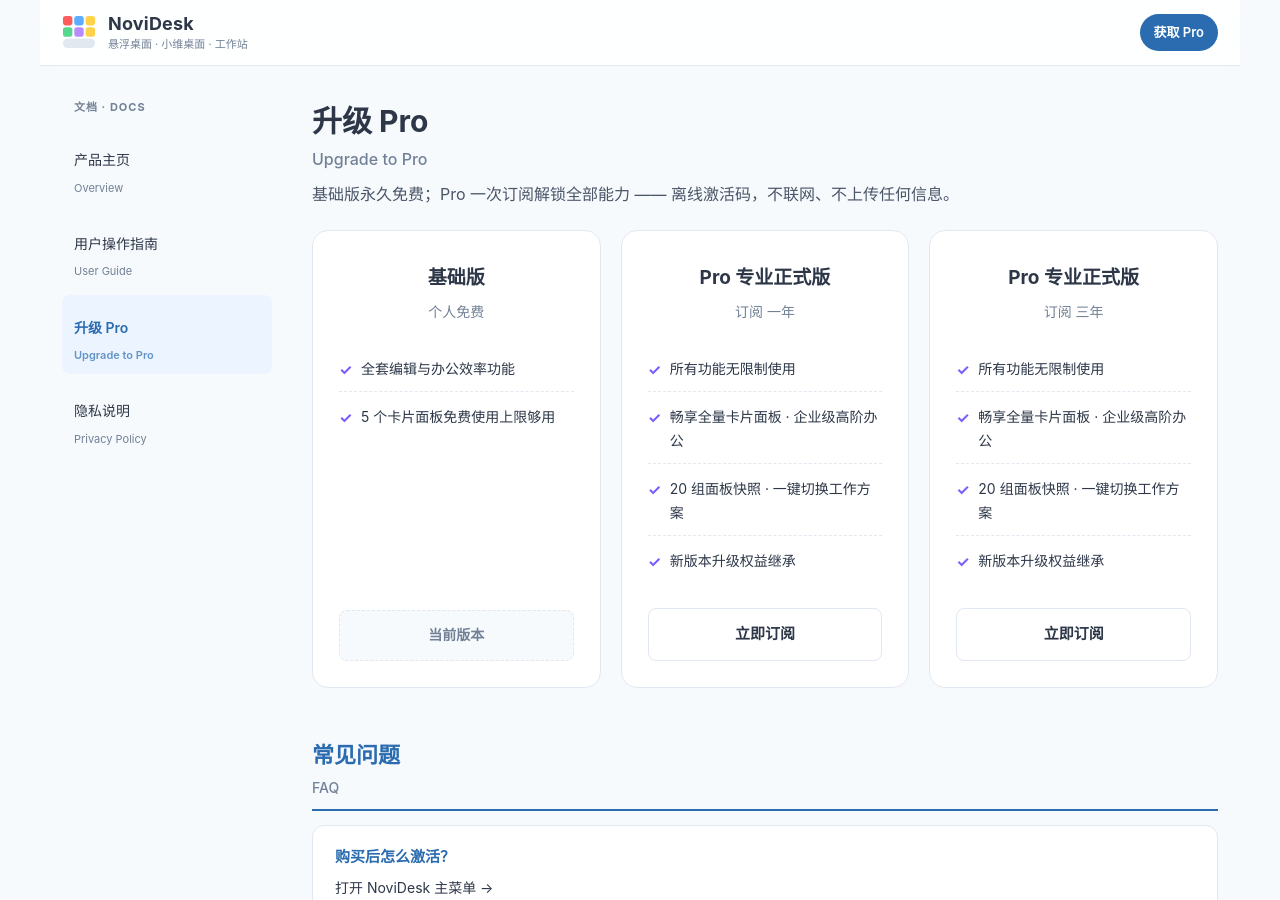
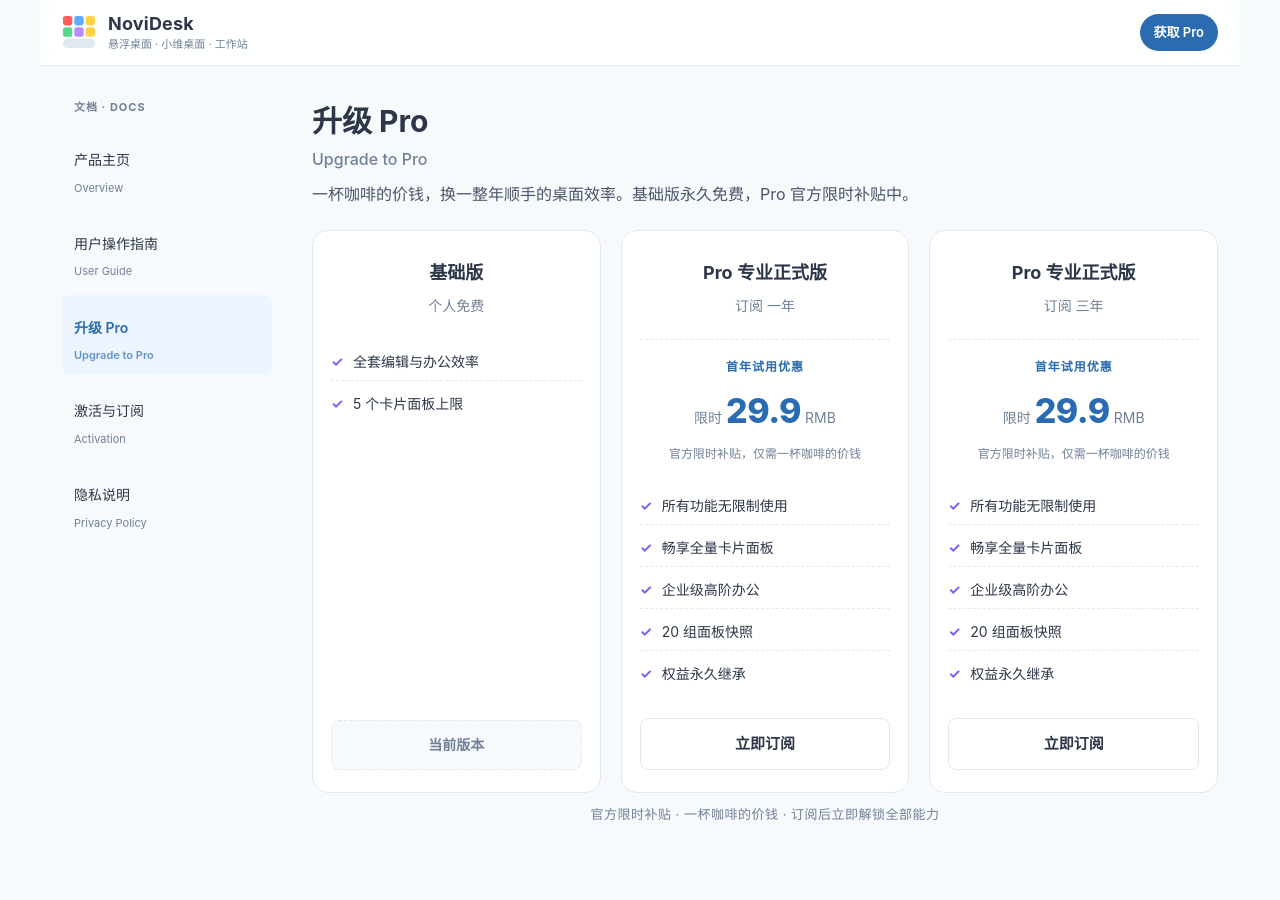
Before and after one commit to tech-littlesoft/NoviDesk, a Jekyll site: the page built from buy.md, in a window 1280 px wide and 900 px high. Built offline with Jekyll 4.4.1, drawn with Linux system fonts in a browser that asks for light colours; some of the changed text lies outside the part shown.

Commit message:
buy 页改为纯转化页：移除 FAQ，卡片加入限时价格块
- buy.md 移除「常见问题」整节，只保留价值主张 + 三张卡片 + 一条转化收尾语
- 卡片内新增限时价格块（虚线分隔空开一行）：
  首年试用优惠 / 限时 29.9 RMB / 官方限时补贴，仅需一杯咖啡的价钱
- 打勾改为 flex 左靠齐（✓ 固定 14px + gap 8px），文案拆短避免换行
- 卡片左右内边距 26px→18px，给文字更多横向空间
- 激活流程与订阅 FAQ 迁至新建的 activate.md（/activate/），加入侧栏导航
- guide.md 中「离线激活 Pro」的链接由 /buy/ 改指向 /activate/
- 深色模式下价格文字改用 #7fb3e8 保证可读

```diff
--- a/_includes/sidebar.html
+++ b/_includes/sidebar.html
@@ -20,6 +20,12 @@
       </a>
     </li>
     <li>
+      <a href="{{ '/activate/' | relative_url }}" class="{% if page.url contains '/activate' %}active{% endif %}">
+        <span class="zh">激活与订阅</span>
+        <span class="en">Activation</span>
+      </a>
+    </li>
+    <li>
       <a href="{{ '/privacy/' | relative_url }}" class="{% if page.url contains '/privacy' %}active{% endif %}">
         <span class="zh">隐私说明</span>
         <span class="en">Privacy Policy</span>
--- /dev/null
+++ b/activate.md
@@ -0,0 +1,61 @@
+---
+layout: default
+title: 激活与订阅说明 · Activation
+permalink: /activate/
+toc: true
+---
+
+# 激活与订阅说明 <span class="en">Activation &amp; Subscription</span>
+
+<p class="lead">已经订阅 Pro？这里说明如何用激活码解锁，以及换机、续费、升级套餐的处理方式。</p>
+
+<p class="zh">还没订阅？前往 <a href="{{ '/buy/' | relative_url }}">升级 Pro</a> 查看当前优惠。</p>
+
+## 购买后如何激活 <span class="en">How to Activate</span>
+
+<p class="zh">完成付款后你会收到一串<b>离线激活码</b>（一机一码）。整个流程只有三步：</p>
+<p class="en">After payment you'll receive an <b>offline activation code</b> (one per device). Three steps:</p>
+
+<ul class="faq">
+  <li>
+    <b>复制设备 ID</b>
+    <p>打开 NoviDesk 主菜单 → <b>升级 Pro</b>，点「本设备 ID」右侧的 <span class="kbd">复制</span> 按钮。下单时把设备 ID 填到订单备注。</p>
+  </li>
+  <li>
+    <b>粘贴激活码</b>
+    <p>收到激活码后回到升级页，粘贴到「输入激活码」文本框，自动校验、立即解锁 Pro，无需重启。</p>
+  </li>
+  <li>
+    <b>完成</b>
+    <p>卡片面板、快照、高阶办公能力全部开放。激活状态保存在本机，重装系统后按同样步骤重新激活即可。</p>
+  </li>
+</ul>
+
+## 常见问题 <span class="en">FAQ</span>
+
+<ul class="faq">
+  <li>
+    <b>能换机器吗？</b>
+    <p>可以。每台机器的激活码独立；旧机器卸载后，新机器重新激活即可。同一激活码不可同时在多台机器使用。</p>
+  </li>
+  <li>
+    <b>激活码会过期吗？</b>
+    <p>激活码永久绑定本机，订阅有效期内持续保持 Pro 状态；到期后更新激活码即可继续使用。</p>
+  </li>
+  <li>
+    <b>激活需要联网吗？</b>
+    <p>不需要。校验完全离线完成，不连接任何服务器、不上传硬件信息，授权状态仅保存在本机 <code>%AppData%\NoviDesk\license.dat</code>。</p>
+  </li>
+  <li>
+    <b>订阅期间能升级到三年套餐吗？</b>
+    <p>可以。通过购买页或升级页联系客服，按差价补足，新激活码自动继承剩余有效期。</p>
+  </li>
+  <li>
+    <b>订阅到期后 Pro 还能用吗？</b>
+    <p>订阅期内解锁的 Pro 功能版本会「权益继承」到本机，已保存的面板快照与升级权永久保留；想使用下一版 Pro 需续费。</p>
+  </li>
+  <li>
+    <b>想先试用再决定？</b>
+    <p>应用内提供限时试用入口，欢迎先体验再订阅。</p>
+  </li>
+</ul>
--- a/assets/css/style.css
+++ b/assets/css/style.css
@@ -143,26 +143,32 @@ body.wide-page .site-footer { max-width:1200px; }
 
 /* ===== Buy page: pricing cards ===== */
 .pricing-grid { display:grid; grid-template-columns:repeat(3,1fr); gap:20px; margin:22px 0 10px; }
-.pricing-card { position:relative; padding:30px 26px 26px; border:1px solid var(--line); border-radius:16px; background:var(--card); display:flex; flex-direction:column; text-align:center; transition:transform .18s, box-shadow .18s, border-color .18s; }
+.pricing-card { position:relative; padding:26px 18px 22px; border:1px solid var(--line); border-radius:16px; background:var(--card); display:flex; flex-direction:column; text-align:center; transition:transform .18s, box-shadow .18s, border-color .18s; }
 .pricing-card:hover,
 .pricing-card:focus-within { transform:translateY(-3px); border-color:var(--brand); box-shadow:0 6px 26px rgba(43,108,176,0.14); }
-.pricing-card h3 { margin:0 0 6px; font-size:19px; color:var(--ink); font-weight:700; }
+.pricing-card h3 { margin:0 0 6px; font-size:18px; color:var(--ink); font-weight:700; }
 .pricing-card .period { margin:0 0 20px; font-size:14px; color:var(--muted); }
+.pricing-card .price { margin:0 0 20px; padding-top:16px; border-top:1px dashed var(--line); }
+.pricing-card .price-tag { display:block; font-size:12px; font-weight:700; letter-spacing:1px; color:var(--brand); }
+.pricing-card .price-num { display:block; margin-top:4px; font-size:14px; color:var(--muted); }
+.pricing-card .price-num b { font-size:34px; font-weight:800; color:var(--brand); letter-spacing:-.5px; }
+.pricing-card .price-note { display:block; margin-top:4px; font-size:12px; color:var(--muted); line-height:1.6; }
 .pricing-card .features { list-style:none; padding:0; margin:0 0 22px; font-size:14px; color:var(--ink); text-align:left; flex:1; }
-.pricing-card .features li { padding:9px 0; border-bottom:1px dashed var(--line); position:relative; padding-left:22px; }
+.pricing-card .features li { display:flex; align-items:flex-start; gap:8px; padding:8px 0; border-bottom:1px dashed var(--line); line-height:1.5; }
 .pricing-card .features li:last-child { border-bottom:none; }
-.pricing-card .features li::before { content:"✓"; position:absolute; left:0; top:9px; color:#7c5cff; font-weight:700; font-size:15px; }
+.pricing-card .features li::before { content:"✓"; flex:0 0 14px; color:#7c5cff; font-weight:700; font-size:14px; }
 .pricing-card .btn { display:block; padding:12px 26px; border-radius:8px; background:#fff; color:var(--ink); font-size:15px; font-weight:700; border:1px solid var(--line); margin-top:auto; text-decoration:none; cursor:pointer; transition:background .15s, color .15s, border-color .15s; }
 .pricing-card:hover .btn,
 .pricing-card:focus-within .btn { background:var(--brand); color:#fff; border-color:var(--brand); }
 .pricing-card .btn:hover { background:var(--brand-strong); border-color:var(--brand-strong); }
 .pricing-card .btn-current { display:block; padding:12px 22px; border-radius:8px; background:var(--bg); color:var(--muted); font-size:14px; font-weight:600; border:1px dashed var(--line); margin-top:auto; }
+.cta-note { margin:4px 0 0; text-align:center; font-size:13px; color:var(--muted); letter-spacing:.5px; }
 
 @media (max-width:760px){
   .pricing-grid { grid-template-columns:1fr; gap:14px; }
 }
 
-/* ===== FAQ (buy page) ===== */
+/* ===== FAQ cards (activate page) ===== */
 .faq { list-style:none; padding:0; margin:14px 0 0; }
 .faq > li { padding:18px 22px; margin:12px 0; background:var(--card); border:1px solid var(--line); border-radius:12px; }
 .faq > li b { display:block; margin-bottom:6px; color:var(--brand); font-size:15px; }
@@ -174,6 +180,10 @@ body.wide-page .site-footer { max-width:1200px; }
   .pricing-card .btn { background:#1a1a1a; color:var(--ink); border-color:var(--line); }
   .pricing-card:hover .btn,
   .pricing-card:focus-within .btn { background:var(--brand); color:#fff; border-color:var(--brand); }
-  .pricing-card .features li { border-bottom-color:#333; }
+  .pricing-card .price-tag,
+  .pricing-card .price-num b { color:#7fb3e8; }
+  .pricing-card .price,
+  .pricing-card .features li { border-color:#333; }
+  .cta-note { color:var(--ink); }
   .faq > li { background:#1a1a1a; }
 }
--- a/buy.md
+++ b/buy.md
@@ -7,15 +7,15 @@ wide: true
 
 # 升级 Pro <span class="en">Upgrade to Pro</span>
 
-<p class="lead">基础版永久免费；Pro 一次订阅解锁全部能力 —— 离线激活码，不联网、不上传任何信息。</p>
+<p class="lead">一杯咖啡的价钱，换一整年顺手的桌面效率。基础版永久免费，Pro 官方限时补贴中。</p>
 
 <div class="pricing-grid">
   <div class="pricing-card">
     <h3>基础版</h3>
     <p class="period">个人免费</p>
     <ul class="features">
-      <li>全套编辑与办公效率功能</li>
-      <li>5 个卡片面板免费使用上限够用</li>
+      <li>全套编辑与办公效率</li>
+      <li>5 个卡片面板上限</li>
     </ul>
     <span class="btn-current">当前版本</span>
   </div>
@@ -23,11 +23,19 @@ wide: true
   <div class="pricing-card">
     <h3>Pro 专业正式版</h3>
     <p class="period">订阅 一年</p>
+
+    <div class="price">
+      <span class="price-tag">首年试用优惠</span>
+      <span class="price-num">限时 <b>29.9</b> RMB</span>
+      <span class="price-note">官方限时补贴，仅需一杯咖啡的价钱</span>
+    </div>
+
     <ul class="features">
       <li>所有功能无限制使用</li>
-      <li>畅享全量卡片面板 · 企业级高阶办公</li>
-      <li>20 组面板快照 · 一键切换工作方案</li>
-      <li>新版本升级权益继承</li>
+      <li>畅享全量卡片面板</li>
+      <li>企业级高阶办公</li>
+      <li>20 组面板快照</li>
+      <li>权益永久继承</li>
     </ul>
     <a class="btn" href="https://www.kufaka.com/item/w1fm39" target="_blank" rel="noopener">立即订阅</a>
   </div>
@@ -35,37 +43,22 @@ wide: true
   <div class="pricing-card">
     <h3>Pro 专业正式版</h3>
     <p class="period">订阅 三年</p>
+
+    <div class="price">
+      <span class="price-tag">首年试用优惠</span>
+      <span class="price-num">限时 <b>29.9</b> RMB</span>
+      <span class="price-note">官方限时补贴，仅需一杯咖啡的价钱</span>
+    </div>
+
     <ul class="features">
       <li>所有功能无限制使用</li>
-      <li>畅享全量卡片面板 · 企业级高阶办公</li>
-      <li>20 组面板快照 · 一键切换工作方案</li>
-      <li>新版本升级权益继承</li>
+      <li>畅享全量卡片面板</li>
+      <li>企业级高阶办公</li>
+      <li>20 组面板快照</li>
+      <li>权益永久继承</li>
     </ul>
     <a class="btn" href="https://www.kufaka.com/item/5teg75" target="_blank" rel="noopener">立即订阅</a>
   </div>
 </div>
 
-## 常见问题 <span class="en">FAQ</span>
-
-<ul class="faq">
-  <li>
-    <b>购买后怎么激活？</b>
-    <p>打开 NoviDesk 主菜单 → <b>升级 Pro</b>，点 <span class="kbd">复制</span> 拷出本设备 ID；在购买页下单时把设备 ID 填到备注并完成付款；收到激活码后回到升级页，粘贴到「输入激活码」框，立即解锁 Pro，无需重启。</p>
-  </li>
-  <li>
-    <b>能换机器吗？</b>
-    <p>可以。每台机器的激活码独立；旧机器卸载后，新机器重新激活即可。同一激活码不可同时在多台机器使用。</p>
-  </li>
-  <li>
-    <b>激活码会过期吗？</b>
-    <p>激活码永久绑定本机，订阅有效期内持续保持 Pro 状态；到期后更新激活码即可继续使用。</p>
-  </li>
-  <li>
-    <b>激活需要联网吗？</b>
-    <p>不需要。校验完全离线完成，不连接任何服务器、不上传硬件信息，授权状态仅保存在本机 <code>%AppData%\NoviDesk\license.dat</code>。</p>
-  </li>
-  <li>
-    <b>想先试用再决定？</b>
-    <p>应用内提供限时试用入口，欢迎先体验再订阅。</p>
-  </li>
-</ul>
+<p class="cta-note">官方限时补贴 · 一杯咖啡的价钱 · 订阅后立即解锁全部能力</p>
```
Also changed, not shown: guide.md (+2 -2 lines).
